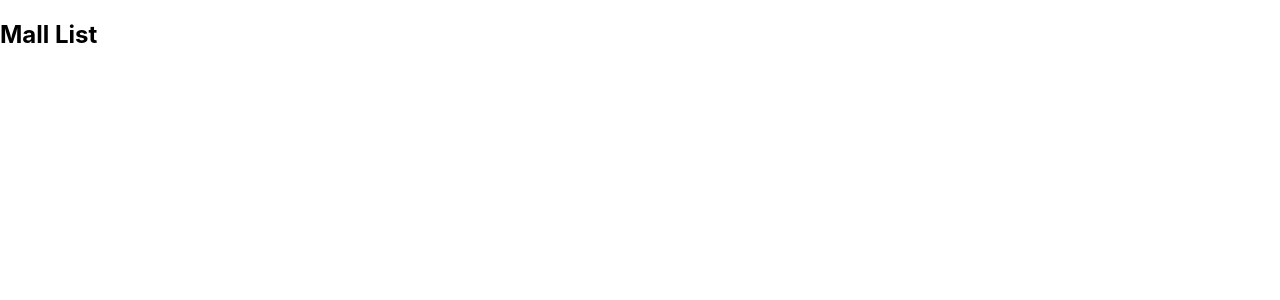
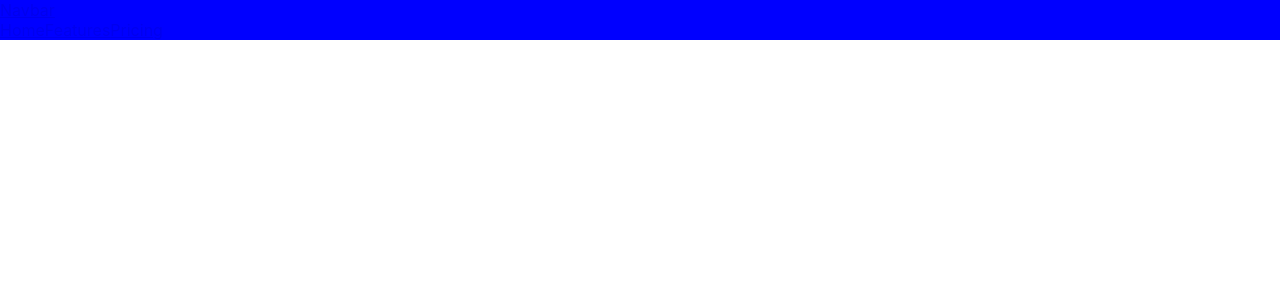
Before and after one commit to knharman/mall-directory, a React (Create React App) app in the folder client/: page / in a window 1280 px wide. Shown: the top 300 px of the page. Built offline with nearby package versions, Linux system fonts and the light colour scheme.

Commit message:
added basic structure to Navbar component

```diff
--- a/client/src/App.js
+++ b/client/src/App.js
@@ -1,9 +1,13 @@
 import './App.css';
-import DeveloperHome from './pages/DeveloperHome';
+// import DeveloperHome from './pages/DeveloperHome';
+import DeveloperLogin from './pages/DeveloperLogin';
 
 function App() {
   return (
-    <DeveloperHome />
+    <>
+      {/* <DeveloperHome /> */}
+      <DeveloperLogin />
+    </>
   );
 }
 
--- a/client/src/components/NavBar/index.js
+++ b/client/src/components/NavBar/index.js
@@ -0,0 +1,24 @@
+import React, { useState } from "react";
+import { Container, Navbar, Nav } from "react-bootstrap";
+import './style.css';
+
+const AppNavbar = () => {
+    return (
+        <>
+            <Container>
+                <Navbar className="nav-bar" bg="dark" variant="dark" fixed="top">
+                    <Container>
+                        <Navbar.Brand href="#home">Navbar</Navbar.Brand>
+                        <Nav className="me-auto">
+                            <Nav.Link href="#home">Home</Nav.Link>
+                            <Nav.Link href="#features">Features</Nav.Link>
+                            <Nav.Link href="#pricing">Pricing</Nav.Link>
+                        </Nav>
+                    </Container>
+                </Navbar>
+            </Container>
+        </>
+    )
+}
+
+export default AppNavbar;
--- a/client/src/components/NavBar/style.css
+++ b/client/src/components/NavBar/style.css
@@ -0,0 +1,3 @@
+.nav-bar {
+    background-color: blue;
+}
--- a/client/src/pages/DeveloperLogin.js
+++ b/client/src/pages/DeveloperLogin.js
@@ -0,0 +1,14 @@
+import React from "react";
+import AppNavbar from "../components/NavBar";
+// import DeveloperLoginForm from "../components/DeveloperLoginForm";
+
+const DeveloperLogin = () => {
+    return (
+        <>
+            <AppNavbar />
+            {/* <DeveloperLoginForm /> */}
+        </>
+    )
+}
+
+export default DeveloperLogin;
```
